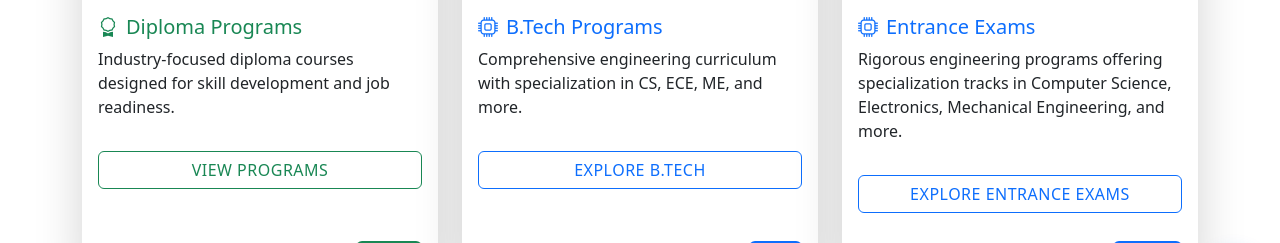
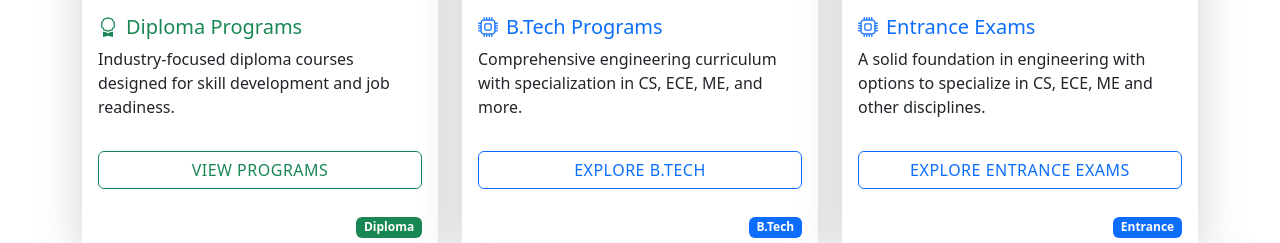
Before and after one commit to sayanroy058/David, a Flask app: page /courses in a window 1280 px wide. Shown: the part 478-721 px from the top of the page. Run offline with Flask 3, Linux system fonts and the light colour scheme; some libraries are stand-ins or nearby versions.

Commit message:
Update courses.html

```diff
--- a/templates/courses.html
+++ b/templates/courses.html
@@ -47,7 +47,7 @@
           <img src="https://img.freepik.com/free-vector/school-students-classroom_74855-7856.jpg?t=st=1758490032~exp=1758493632~hmac=d7e87985c9bad0a05c8722339bacb1e90bbd874d32eaa8b929c7da5a26eb4cf0&w=1480" class="card-img-top" alt="BTech Courses">
           <div class="card-body">
             <h5 class="card-title text-primary"><i class="bi bi-cpu me-2"></i>Entrance Exams</h5>
-            <p class="card-text">Rigorous engineering programs offering specialization tracks in Computer Science, Electronics, Mechanical Engineering, and more.</p>
+            <p class="card-text">A solid foundation in engineering with options to specialize in CS, ECE, ME and other disciplines.</p>
             <a href="" target="_blank" class="btn btn-outline-primary mt-3 w-100">Explore Entrance Exams</a>
           </div>
           <div class="card-footer bg-white border-top-0 text-end">
```
